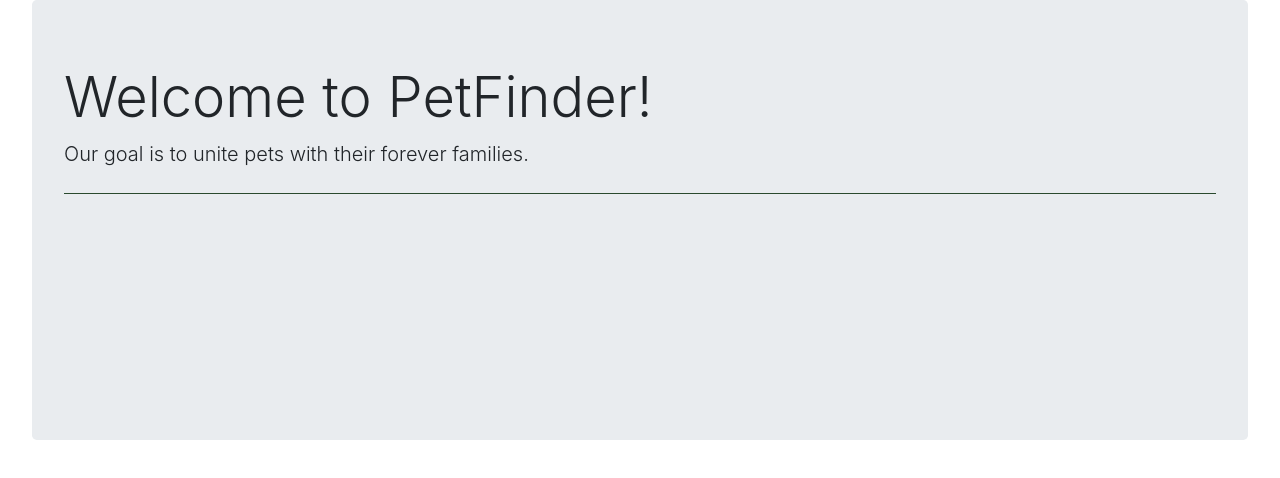
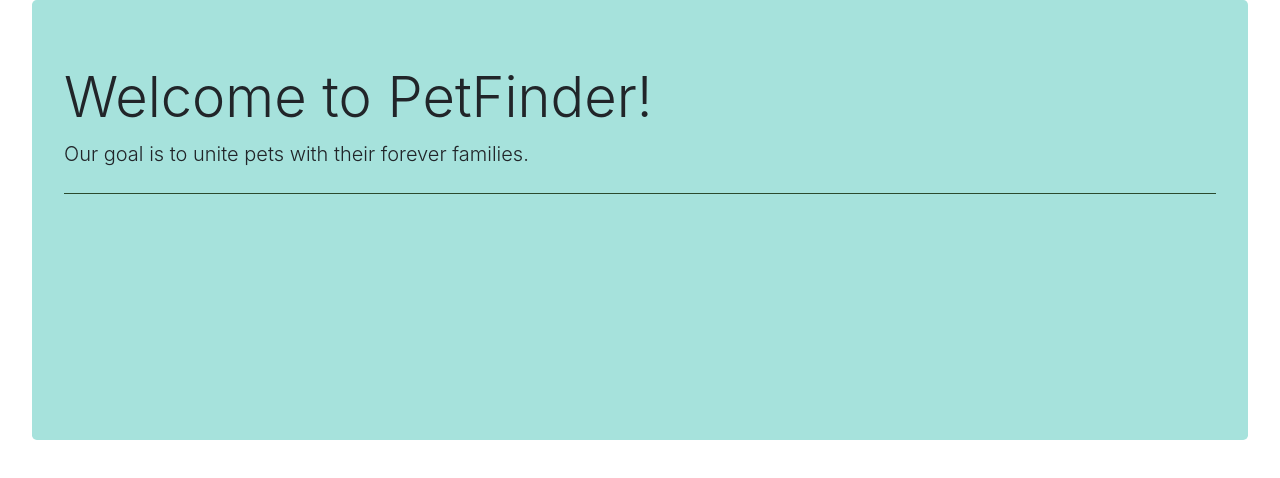
Before and after one commit to Codubee/PetFinderTTH1-2, a React (Create React App) app in the folder frontend/: page / in a window 1280 px wide. Shown: the top 478 px of the page. Built offline with nearby package versions, Linux system fonts and the light colour scheme.

Commit message:
Fixed component color and moved css to styles folder

```diff
--- a/frontend/src/components/Explanation.js
+++ b/frontend/src/components/Explanation.js
@@ -1,4 +1,4 @@
-import '../Explanation.css';
+import '../styles/Explanation.css';
 import React from 'react';
 
 function Explanation()
--- a/frontend/src/Explanation.css
+++ b/frontend/src/styles/Explanation.css
@@ -1,6 +1,6 @@
 .jumbotron
 {
-    background-color: #e4a58f;
+    background-color: #a6e2dc !important;
     width: 95vw;
     height: 55vh;
     margin: 0 auto;
```
